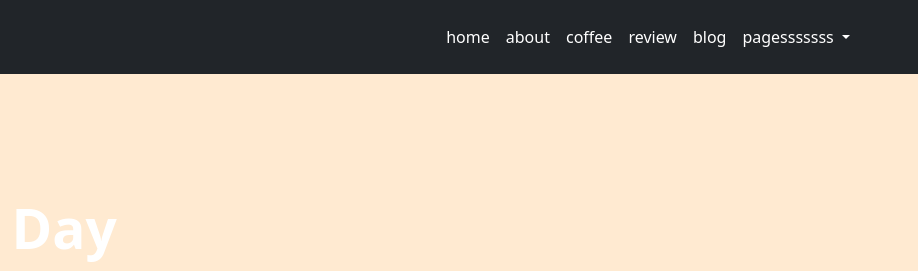
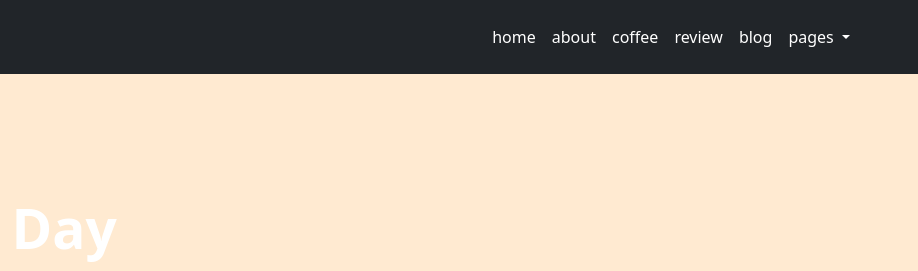
Before and after one commit to slemanalnbke1developer-design/Bootstrab-cafe, a plain HTML site: page task-120/index.html in a window 1280 px wide. Shown: the top 271 px of the page, 362-1280 px from the left. Drawn offline with Linux system fonts and the light colour scheme.

Commit message:
fix: correct typo in dropdown button text

```diff
--- a/task-120/index.html
+++ b/task-120/index.html
@@ -93,7 +93,7 @@
                   type="button"
                   data-bs-toggle="dropdown"
                 >
-                  pagesssssss
+                  pages
                 </button>
                 <ul class="dropdown-menu margin-dropdown bg-dark">
                   <li class="dropdown-item">
```
